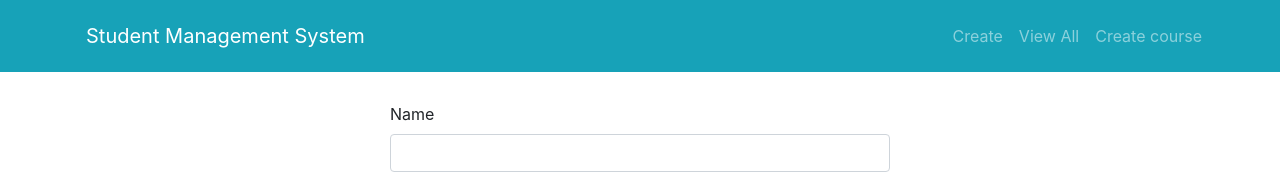
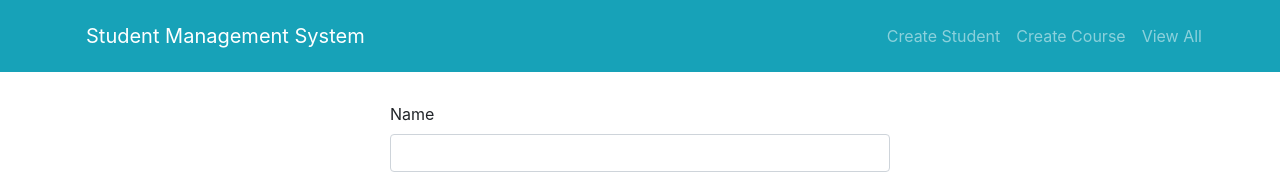
Before and after one commit to mannairahma/frontend, a React (Create React App) app: page / in a window 1280 px wide. Shown: the top 174 px of the page. Built offline with nearby package versions, Linux system fonts and the light colour scheme.

Commit message:
update app.js

```diff
--- a/src/App.js
+++ b/src/App.js
@@ -30,7 +30,12 @@ function App() {
             <Nav className="justify-content-end">
               <Nav>
                 <Link to={"/create-student"} className="nav-link">
-                  Create
+                  Create Student
+                </Link>
+              </Nav>
+              <Nav>
+                <Link to={"/create-course"} className="nav-link">
+                  Create Course
                 </Link>
               </Nav>
 
@@ -43,12 +48,6 @@ function App() {
               <Nav>
                 <Link to={"/student-list"} className="nav-link">
                   View All
-                </Link>
-              </Nav>
-
-              <Nav>
-                <Link to={"/create-course"} className="nav-link">
-                  Create course
                 </Link>
               </Nav>
             </Nav>
```
